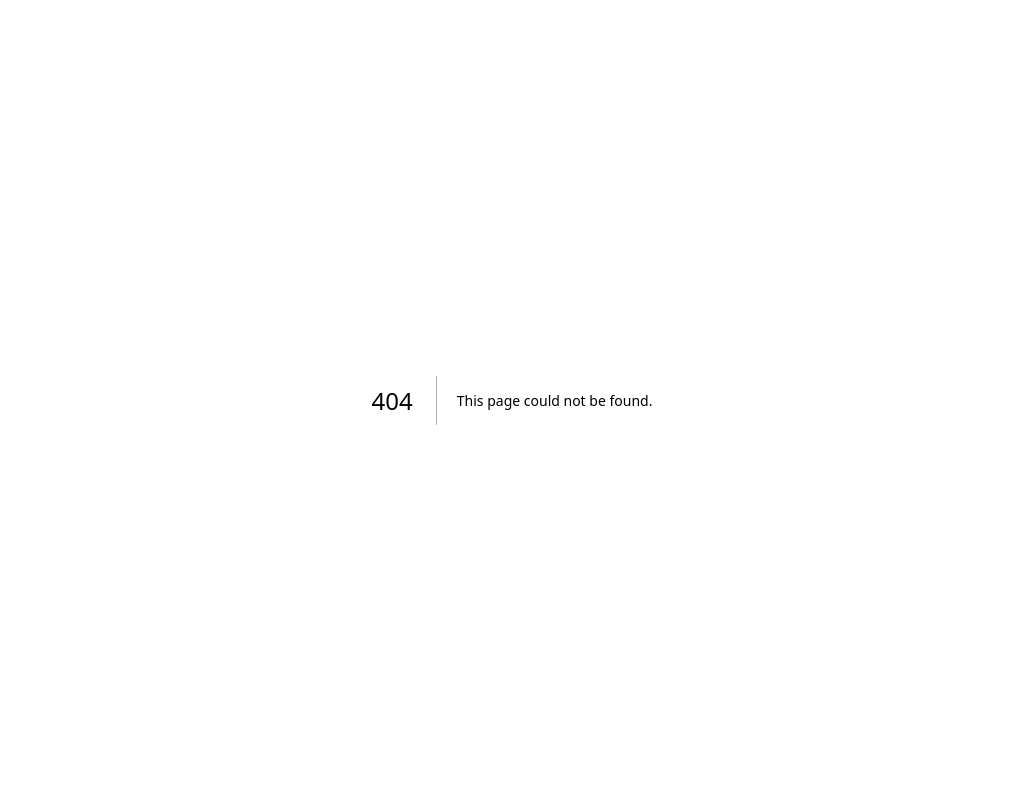
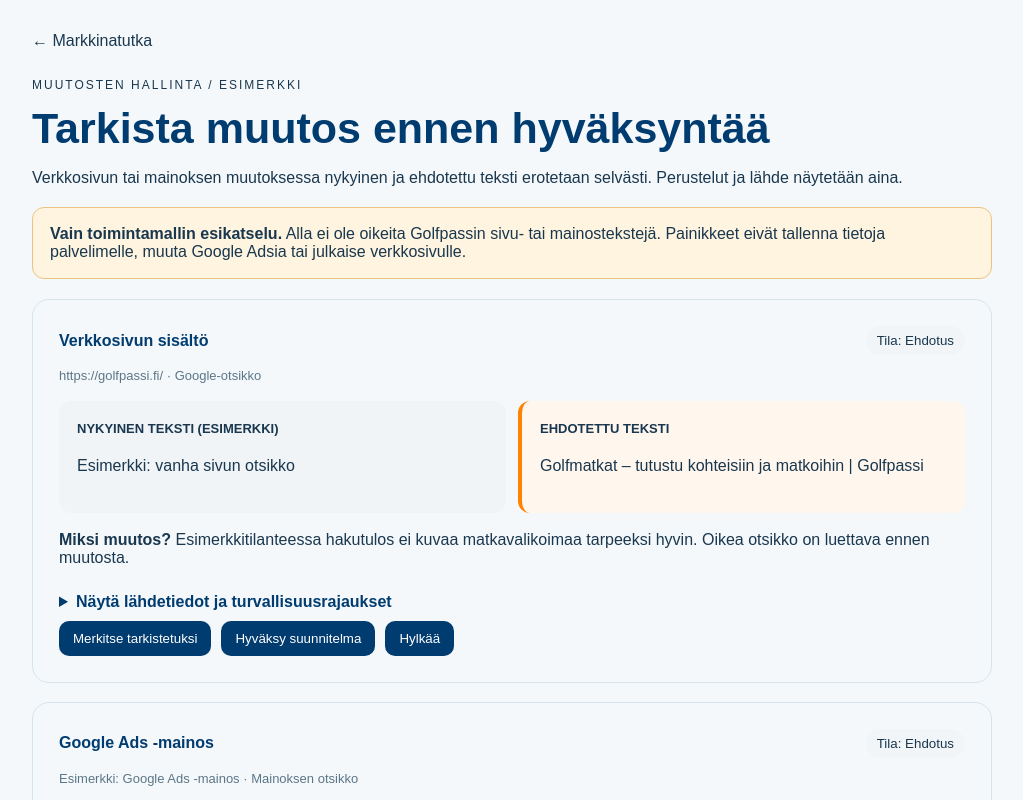
Before and after one commit to skippari-gh/golfpassi-marketing-tracker, a Next.js app: page /markkinatutka/muutokset in a window 1280 px wide. Before the commit this address had no page. Shown: the top 800 px of the page, without its empty margins (128-1151 px from the left). Built offline with nearby package versions, Linux system fonts and the light colour scheme.

Commit message:
Add visual review-only change approval demo for web copy and Google Ads

```diff
--- /dev/null
+++ b/app/markkinatutka/muutokset/page.tsx
@@ -0,0 +1,53 @@
+'use client'
+import {useState} from 'react'
+import Link from 'next/link'
+import {moveChange,type ProposedChange} from '../../../lib/marketing-change-approval'
+
+const sample:ProposedChange[]=[
+ {id:'sample-web',channel:'website',target:'https://golfpassi.fi/',field:'Google-otsikko',before:'Esimerkki: vanha sivun otsikko',after:'Golfmatkat – tutustu kohteisiin ja matkoihin | Golfpassi',reason:'Esimerkkitilanteessa hakutulos ei kuvaa matkavalikoimaa tarpeeksi hyvin. Oikea otsikko on luettava ennen muutosta.',source:'Kuvitteellinen sivuhavainto',capturedAt:null,state:'draft',reviewedBy:null,approvedBy:null},
+ {id:'sample-ads',channel:'google_ads',target:'Esimerkki: Google Ads -mainos',field:'Mainoksen otsikko',before:'Esimerkki: Golfmatkat',after:'Tutustu Golfpassin golfmatkoihin',reason:'Otsikkoa voidaan kokeilla selkeämmällä matkailijan tarpeisiin vastaavalla viestillä. Mainosten tulos on mitattava ennen päätelmiä.',source:'Kuvitteellinen kampanja',capturedAt:null,state:'draft',reviewedBy:null,approvedBy:null}
+]
+const colors={navy:'#003c70',line:'#d7e4ec'}
+export default function ChangesPreview(){
+ const [rows,setRows]=useState(sample)
+ const [message,setMessage]=useState('')
+ function apply(id:string,action:'review'|'approve'|'cancel') {
+   try {setRows(old=>old.map(row=>row.id===id?moveChange(row,action,'Esikatselun käyttäjä'):row));setMessage('Vain esikatselun tila muuttui. Mitään ei tallennettu tai julkaistu.')}
+   catch(e){setMessage(e instanceof Error?e.message:'Toiminto epäonnistui')}
+ }
+ return <main style={{maxWidth:1000,margin:'auto',padding:'32px 20px 80px',fontFamily:'Arial,system-ui,sans-serif',color:'#19374e'}}>
+  <Link href="/markkinatutka">← Markkinatutka</Link>
+  <p style={{letterSpacing:2,fontSize:12,marginTop:28}}>MUUTOSTEN HALLINTA / ESIMERKKI</p>
+  <h1 style={{fontSize:'clamp(29px,5vw,43px)',color:colors.navy,margin:'10px 0'}}>Tarkista muutos ennen hyväksyntää</h1>
+  <p>Verkkosivun tai mainoksen muutoksessa nykyinen ja ehdotettu teksti erotetaan selvästi. Perustelut ja lähde näytetään aina.</p>
+  <div role="status" style={{background:'#fff4df',border:'1px solid #ecc380',padding:17,borderRadius:12,margin:'20px 0'}}>
+    <strong>Vain toimintamallin esikatselu.</strong> Alla ei ole oikeita Golfpassin sivu- tai mainostekstejä. Painikkeet eivät tallenna tietoja palvelimelle, muuta Google Adsia tai julkaise verkkosivulle.
+  </div>
+  {message&&<p role="status" style={{background:'#eaf5fa',padding:12}}>{message}</p>}
+  <div style={{display:'grid',gap:19}}>
+   {rows.map(row=><article key={row.id} style={{border:'1px solid '+colors.line,borderRadius:17,padding:'clamp(17px,3vw,26px)'}}>
+     <div style={{display:'flex',gap:12,alignItems:'center',justifyContent:'space-between',flexWrap:'wrap'}}>
+       <strong style={{color:colors.navy}}>{row.channel==='website'?'Verkkosivun sisältö':'Google Ads -mainos'}</strong>
+       <small style={{background:'#f1f5f8',padding:'7px 11px',borderRadius:99}}>Tila: {row.state==='draft'?'Ehdotus':row.state==='reviewed'?'Arvioitu':row.state==='approved'?'Hyväksytty, ei julkaistu':'Hylätty'}</small>
+     </div>
+     <p style={{fontSize:13,color:'#5b7688'}}>{row.target} · {row.field}</p>
+     <div style={{display:'grid',gridTemplateColumns:'repeat(auto-fit,minmax(250px,1fr))',gap:12,margin:'18px 0'}}>
+       <section style={{background:'#f0f4f7',padding:18,borderRadius:12}}>
+         <strong style={{fontSize:13}}>NYKYINEN TEKSTI (ESIMERKKI)</strong><p style={{lineHeight:1.6}}>{row.before}</p>
+       </section>
+       <section style={{background:'#fff7ee',borderLeft:'4px solid #ff8200',padding:18,borderRadius:12}}>
+         <strong style={{fontSize:13}}>EHDOTETTU TEKSTI</strong><p style={{lineHeight:1.6}}>{row.after}</p>
+       </section>
+     </div>
+     <p><strong>Miksi muutos?</strong> {row.reason}</p>
+     <details style={{padding:'10px 0'}}><summary style={{cursor:'pointer',color:colors.navy,fontWeight:700}}>Näytä lähdetiedot ja turvallisuusrajaukset</summary><p>Lähde: {row.source}. Nykyistä sisältöä ei ole haettu oikeasta kohteesta. Oikeassa käytössä ennen hyväksyntää tarkistetaan nykyisen version tunniste, muutoshistoria, käyttöoikeudet ja palautusmahdollisuus.</p></details>
+     <div style={{display:'flex',gap:10,flexWrap:'wrap'}}>
+      <button disabled={row.state!=='draft'} onClick={()=>apply(row.id,'review')} style={{padding:'10px 14px'}}>Merkitse tarkistetuksi</button>
+      <button disabled={row.state!=='reviewed'} onClick={()=>apply(row.id,'approve')} style={{padding:'10px 14px'}}>Hyväksy suunnitelma</button>
+      <button disabled={row.state==='approved'||row.state==='cancelled'} onClick={()=>apply(row.id,'cancel')} style={{padding:'10px 14px'}}>Hylkää</button>
+     </div>
+   </article>)}
+  </div>
+  <p style={{fontSize:13,color:'#5b7688',marginTop:22}}>Hyväksytty ei tarkoita julkaistua. Julkaisuyhteydet toteutetaan erikseen palvelukohtaisella vahvistuksella ja palautusmahdollisuudella.</p>
+ </main>
+}
```
